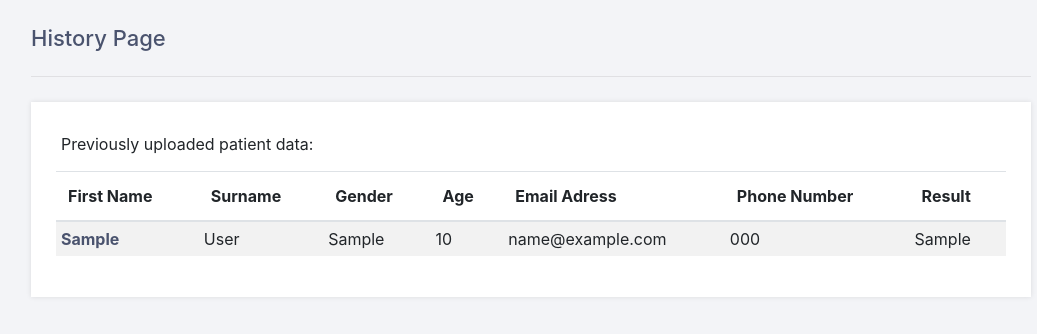
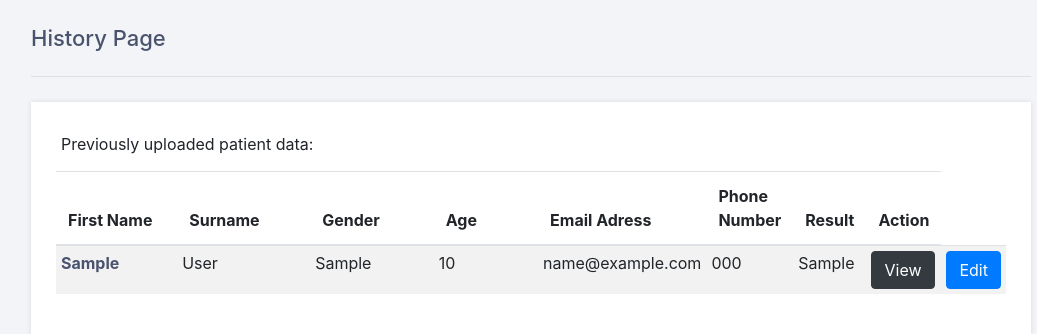
Before and after one commit to KatherineMungayi/ISproject, a Flask app: page /history in a window 1280 px wide. Shown: the part 60-394 px from the top of the page, without its empty margins (109-1146 px from the left). Run offline with Flask 2, Linux system fonts and the light colour scheme; tables that the repository leaves empty or names only in its code hold one stand-in row (values such as "Sample post"); some libraries are stand-ins or nearby versions.

Commit message:
Patient history changes

```diff
--- a/templates/history.html
+++ b/templates/history.html
@@ -1,4 +1,4 @@
-<!--Contains details about the history of patients,displays from the results table present in the database-->
+<!--Contains details about the history of patients,displays from the results table-->
 
 {% extends 'macro.html' %}
 
@@ -9,7 +9,7 @@
 <div>
     <p>Previously uploaded patient data:</p>
 
-    <table class = "table table-striped table-hover align-middle ">
+    <table class = "table table-striped">
         <thead>
             <tr>
                 <th scope="col">First Name</th>
@@ -19,19 +19,26 @@
                 <th scope="col">Email Adress</th>
                 <th scope="col">Phone Number</th>
                 <th scope="col"> Result</th>
+                <th scope="col">Action</th>
 
             </tr>
         </thead>
         <tbody>
             {% for patient in patient %}
                <tr>
-                <td>{{ patient['first_name']}}</td>
-                <td>{{ patient['surname']}}</td>
-                <td>{{ patient['gender']}}</td>
-                <td>{{ patient['age']}}</td>
-                <td>{{ patient['email_address']}}</td>
-                <td>{{ patient['phone_number']}}</td>
-                <td>{{ patient['result']}}</td>
+                <td class="w-25">{{ patient['first_name']}}</td>
+                <td class="w-25">{{ patient['surname']}}</td>
+                <td class="w-25">{{ patient['gender']}}</td>
+                <td class="w-25">{{ patient['age']}}</td>
+                <td class="w-25">{{ patient['email_address']}}</td>
+                <td class="w-25">{{ patient['phone_number']}}</td>
+                <td class="w-25">{{ patient['result']}}</td>
+                <td class="w-25"><button type="button" class="btn btn-dark">View </button></td>
+                <td class="w-25"><button type="button" class="btn btn-primary">Edit </button></td>
+
+
+
+
 
 
 
```
